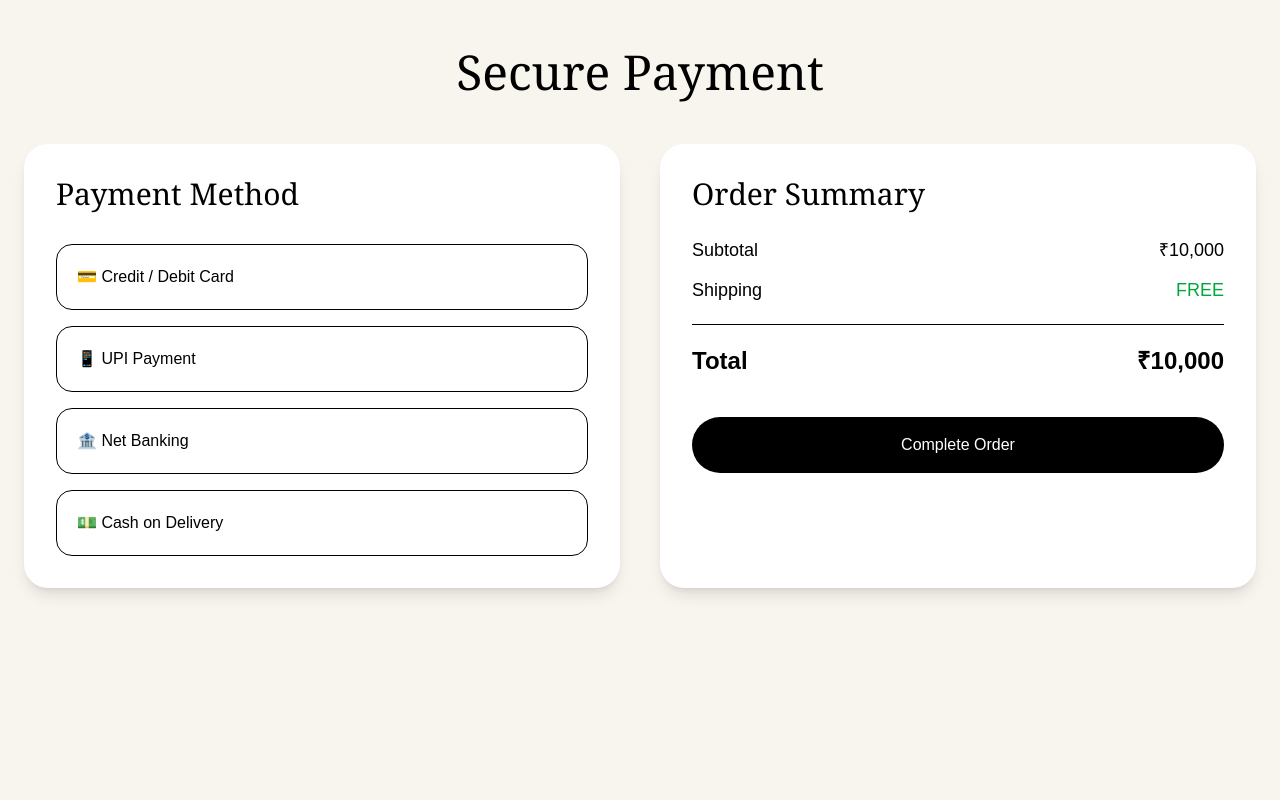
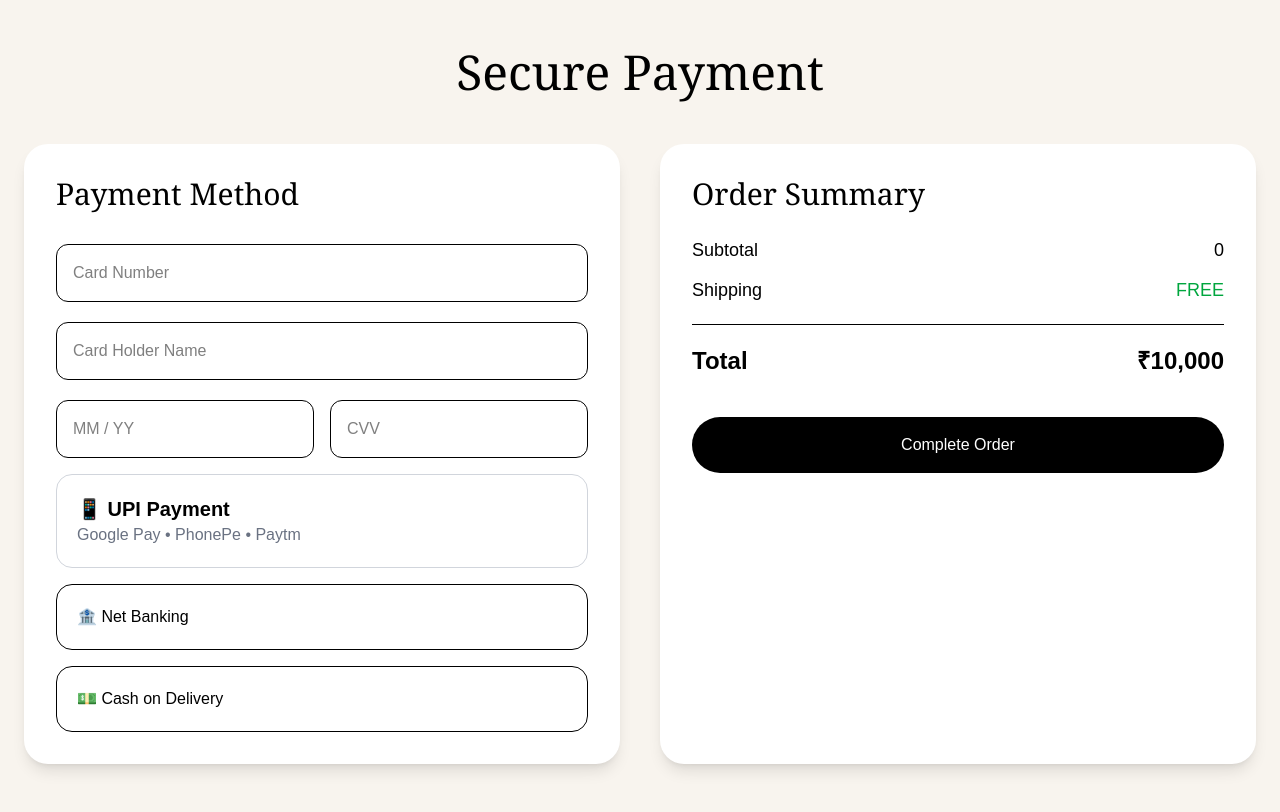
Before and after one commit to hudhafathima081-cell/Elane, a Next.js app: page /payment in a window 1280 px wide. Built offline with nearby package versions, Linux system fonts and the light colour scheme.

Commit message:
fixed payment

```diff
--- a/app/payment/page.tsx
+++ b/app/payment/page.tsx
@@ -5,6 +5,7 @@ import { useState } from "react";
 import { useCart } from "../context/CartContext";
 
 export default function PaymentPage() {
+
 
   const [paymentMethod, setPaymentMethod] = useState("card");
 
@@ -32,13 +33,60 @@ export default function PaymentPage() {
 
           <div className="space-y-4">
 
-            <div className="border rounded-2xl p-5 cursor-pointer hover:border-black">
-              💳 Credit / Debit Card
-            </div>
 
-            <div className="border rounded-2xl p-5 cursor-pointer hover:border-black">
-              📱 UPI Payment
-            </div>
+
+  {paymentMethod === "card" && (
+
+<div className="mt-8 space-y-5">
+
+  <input
+    type="text"
+    placeholder="Card Number"
+    className="w-full border rounded-xl p-4 text-black"
+  />
+
+  <input
+    type="text"
+    placeholder="Card Holder Name"
+    className="w-full border rounded-xl p-4 text-black"
+  />
+
+  <div className="grid grid-cols-2 gap-4">
+
+    <input
+      type="text"
+      placeholder="MM / YY"
+      className="border rounded-xl p-4 text-black"
+    />
+
+    <input
+      type="password"
+      placeholder="CVV"
+      className="border rounded-xl p-4 text-black"
+    />
+
+  </div>
+
+</div>
+
+)}
+
+            <div
+  onClick={() => setPaymentMethod("upi")}
+  className={`border rounded-2xl p-5 cursor-pointer transition ${
+    paymentMethod === "upi"
+      ? "border-black bg-[#F8F4EE]"
+      : "border-gray-300"
+  }`}
+>
+  <h3 className="text-xl font-semibold text-black">
+    📱 UPI Payment
+  </h3>
+
+  <p className="text-gray-500">
+    Google Pay • PhonePe • Paytm
+  </p>
+</div>
 
             <div className="border rounded-2xl p-5 cursor-pointer hover:border-black">
               🏦 Net Banking
@@ -51,6 +99,19 @@ export default function PaymentPage() {
           </div>
 
         </div>
+        {paymentMethod === "upi" && (
+
+<div className="mt-8">
+
+  <input
+    type="text"
+    placeholder="Enter your UPI ID"
+    className="w-full border rounded-xl p-4 text-black"
+  />
+
+</div>
+
+)}
 
         {/* Right Side */}
         <div className="bg-white rounded-3xl shadow-lg p-8">
@@ -61,7 +122,7 @@ export default function PaymentPage() {
 
           <div className="flex justify-between text-black text-lg mb-3">
             <span>Subtotal</span>
-            <span>₹10,000</span>
+            <span>{total.toLocaleString()}</span>
           </div>
 
           <div className="flex justify-between text-black text-lg mb-3">
```
